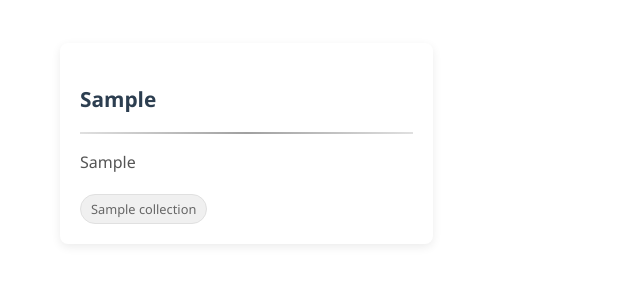
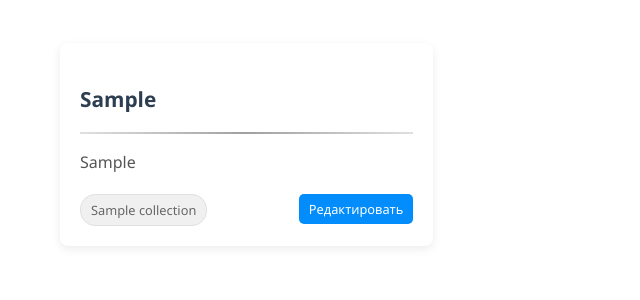
Before and after one commit to bwyltcaxe/python_english_flashcards, a Django app: page /cards/ in a window 1280 px wide. Shown: the part 209-509 px from the top of the page, without its empty margins (0-640 px from the left). Run offline with Django 4.2, Linux system fonts and the light colour scheme; tables that the repository leaves empty hold one stand-in row (values such as "Sample post").

Commit message:
Add 'Edit' button

```diff
--- a/language_flashcards/urls.py
+++ b/language_flashcards/urls.py
@@ -23,4 +23,5 @@ urlpatterns = [
     path('', views.home, name='home'),
     path('cards/', views.cards_list, name='cards-list'),
     path('cards/add/', views.add_card, name='add-card'),
+    path('cards/edit/<int:card_id>/', views.edit_card, name='edit-card'),
 ]
--- a/language_flashcards/views.py
+++ b/language_flashcards/views.py
@@ -48,3 +48,6 @@ def add_card(request):
         'form': form,
         'collections': Collection.objects.all()
     })
+
+def edit_card(request):
+    return render(request)
--- a/static/css/style.css
+++ b/static/css/style.css
@@ -211,11 +211,29 @@ textarea.form-control {
 }
 
 .collection-tag {
-    display: inline-block;
+    display: block;
+    float: left;
     background: #f0f0f0;
-    padding: 4px 10px;
+    padding: 5px 10px;
     border-radius: 15px;
     font-size: 0.8rem;
     color: #666;
     border: 1px solid #e0e0e0;
 }
+
+.edit-card-button {
+    display: block;
+    padding: 5px 10px;
+    background-color: #038cfc;
+    color: white;
+    float: right;
+    font-size: 0.8rem;
+    font-weight: 500;
+    border-radius: 5px;
+    text-decoration: none;
+    transition: background 0.5s ease;
+}
+
+.edit-card-button:hover {
+    background-color: #0079db;
+}
--- a/templates/cards/list.html
+++ b/templates/cards/list.html
@@ -24,6 +24,7 @@
                 <div class="card-divider"></div>
                 <p class="card-text">{{ card.explanation }}</p>
                 <div class="collection-tag">{{ card.collection.name }}</div>
+                <a href="{% url 'edit-card' card.id %}" class="edit-card-button">Редактировать</a>
             </div>
         {% endfor %}
     </div>
```
